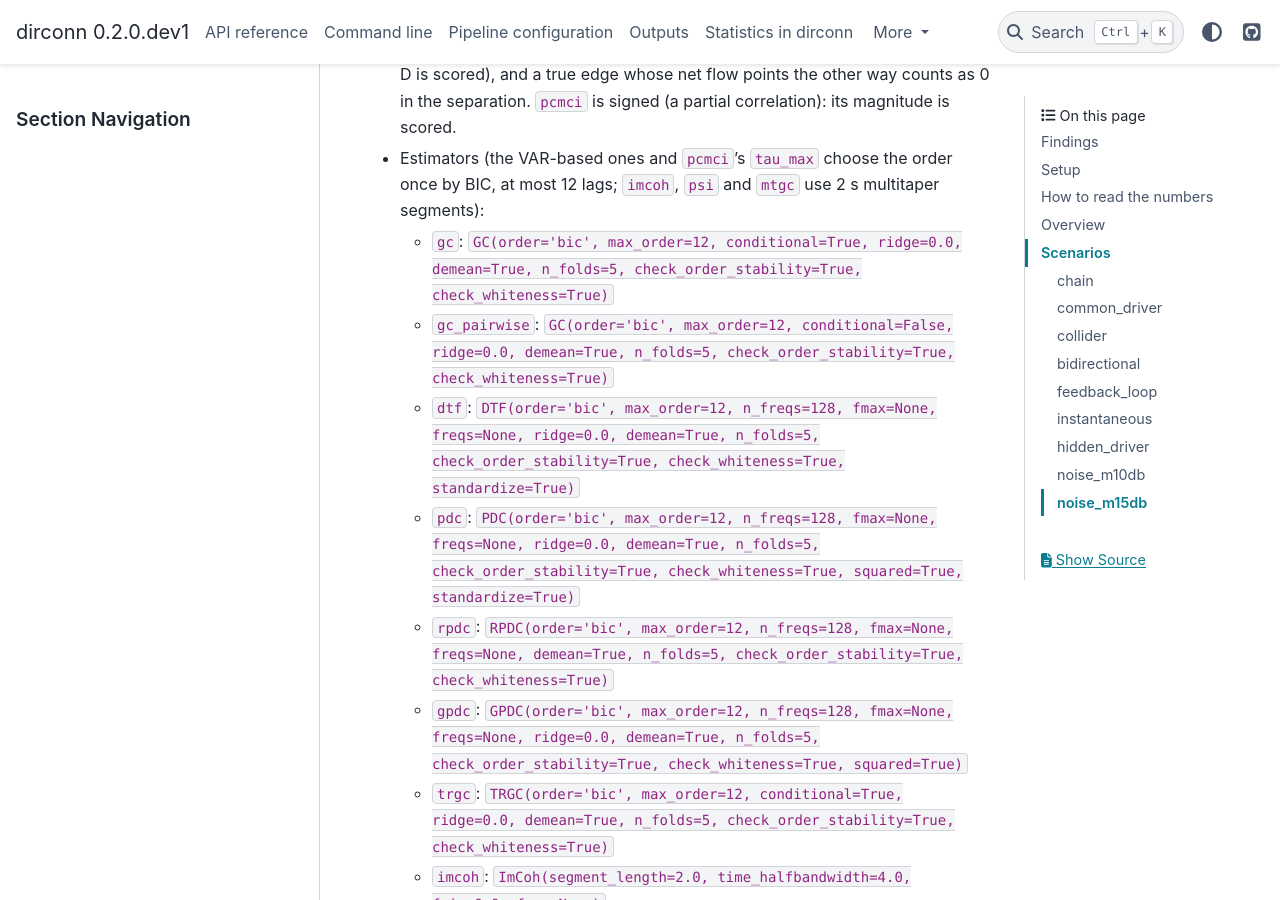
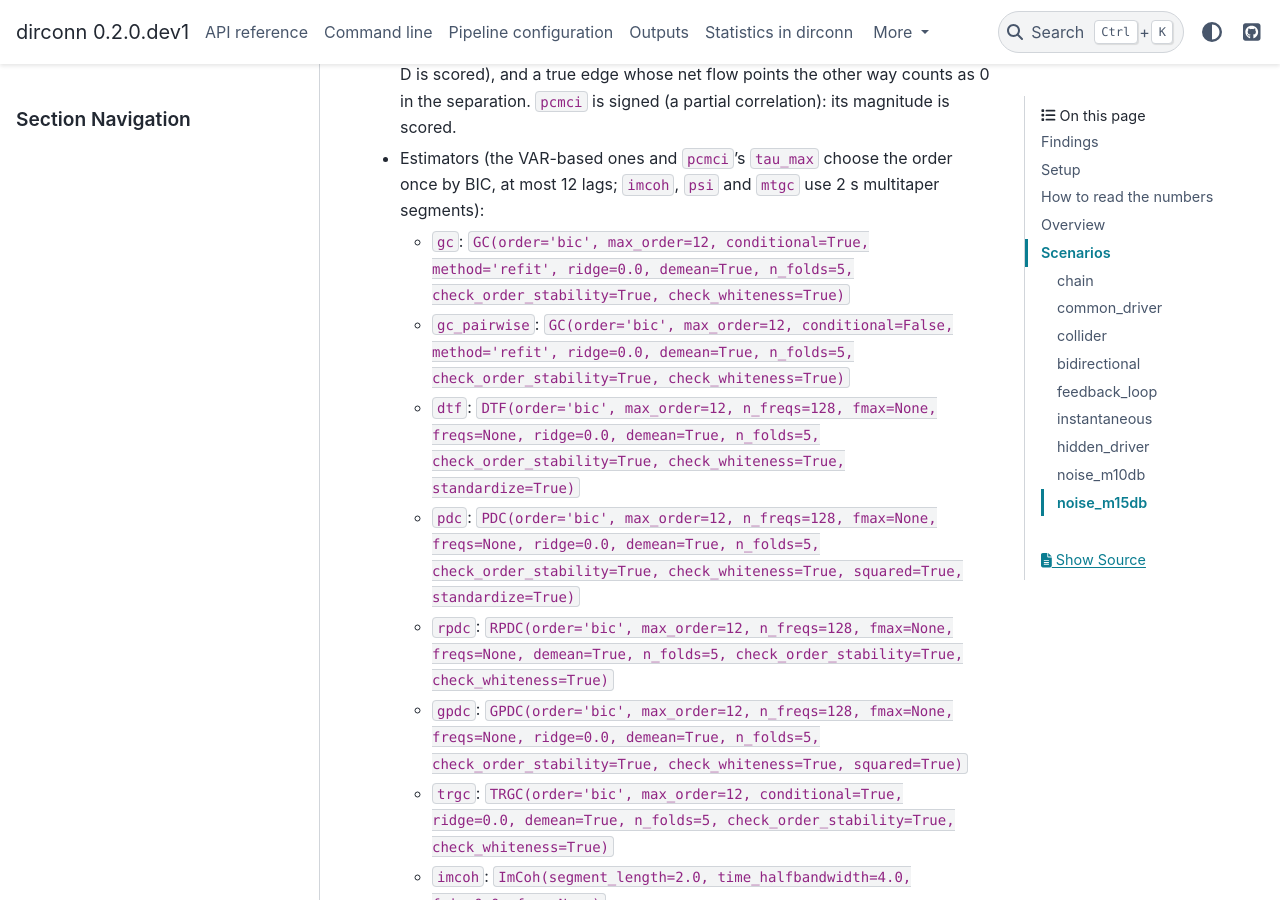
Before and after one commit to HanweiLiu-Viola/dirconn, a Sphinx documentation site: the page built from docs/method_validation.md, in a window 1280 px wide and 900 px high, scrolled down 3982 px. Built offline with Sphinx 7.4.7 and the PyData theme 0.15.4, drawn with Linux system fonts in a browser that asks for light colours; pages that are not in the unit, such as notebooks, are missing from menus.

Commit message:
docs: method_validation lists the GC method parameter of the current code

```diff
--- a/docs/method_validation.md
+++ b/docs/method_validation.md
@@ -114,8 +114,8 @@ conditional-independence methods (tutorials 11, 12 and 15).
 - Region-level series (no forward model, no mixing). Four oscillating regions of 10 to 25 Hz unless a scenario says otherwise.
 - Time-domain measures are scored as they are; the spectral measures are averaged over 1 to 80 Hz first. `imcoh` is undirected: its magnitude is scored against an edge in either direction, without direction accuracy. `trgc` and `psi` are net flows: a pair coupled both ways is left out (in `bidirectional` only C -> D is scored), and a true edge whose net flow points the other way counts as 0 in the separation. `pcmci` is signed (a partial correlation): its magnitude is scored.
 - Estimators (the VAR-based ones and `pcmci`'s `tau_max` choose the order once by BIC, at most 12 lags; `imcoh`, `psi` and `mtgc` use 2 s multitaper segments):
-  - `gc`: `GC(order='bic', max_order=12, conditional=True, ridge=0.0, demean=True, n_folds=5, check_order_stability=True, check_whiteness=True)`
-  - `gc_pairwise`: `GC(order='bic', max_order=12, conditional=False, ridge=0.0, demean=True, n_folds=5, check_order_stability=True, check_whiteness=True)`
+  - `gc`: `GC(order='bic', max_order=12, conditional=True, method='refit', ridge=0.0, demean=True, n_folds=5, check_order_stability=True, check_whiteness=True)`
+  - `gc_pairwise`: `GC(order='bic', max_order=12, conditional=False, method='refit', ridge=0.0, demean=True, n_folds=5, check_order_stability=True, check_whiteness=True)`
   - `dtf`: `DTF(order='bic', max_order=12, n_freqs=128, fmax=None, freqs=None, ridge=0.0, demean=True, n_folds=5, check_order_stability=True, check_whiteness=True, standardize=True)`
   - `pdc`: `PDC(order='bic', max_order=12, n_freqs=128, fmax=None, freqs=None, ridge=0.0, demean=True, n_folds=5, check_order_stability=True, check_whiteness=True, squared=True, standardize=True)`
   - `rpdc`: `RPDC(order='bic', max_order=12, n_freqs=128, fmax=None, freqs=None, demean=True, n_folds=5, check_order_stability=True, check_whiteness=True)`
```
